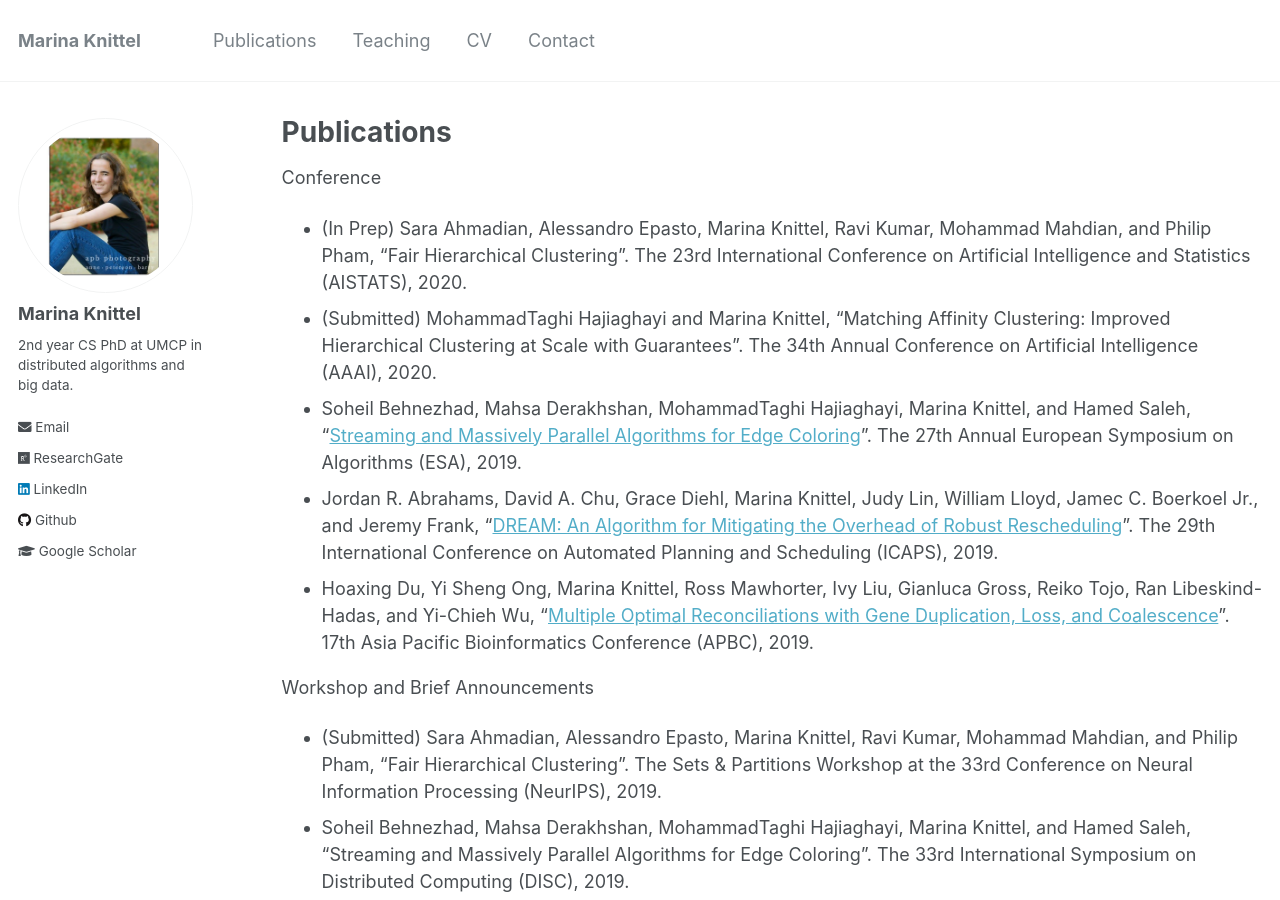
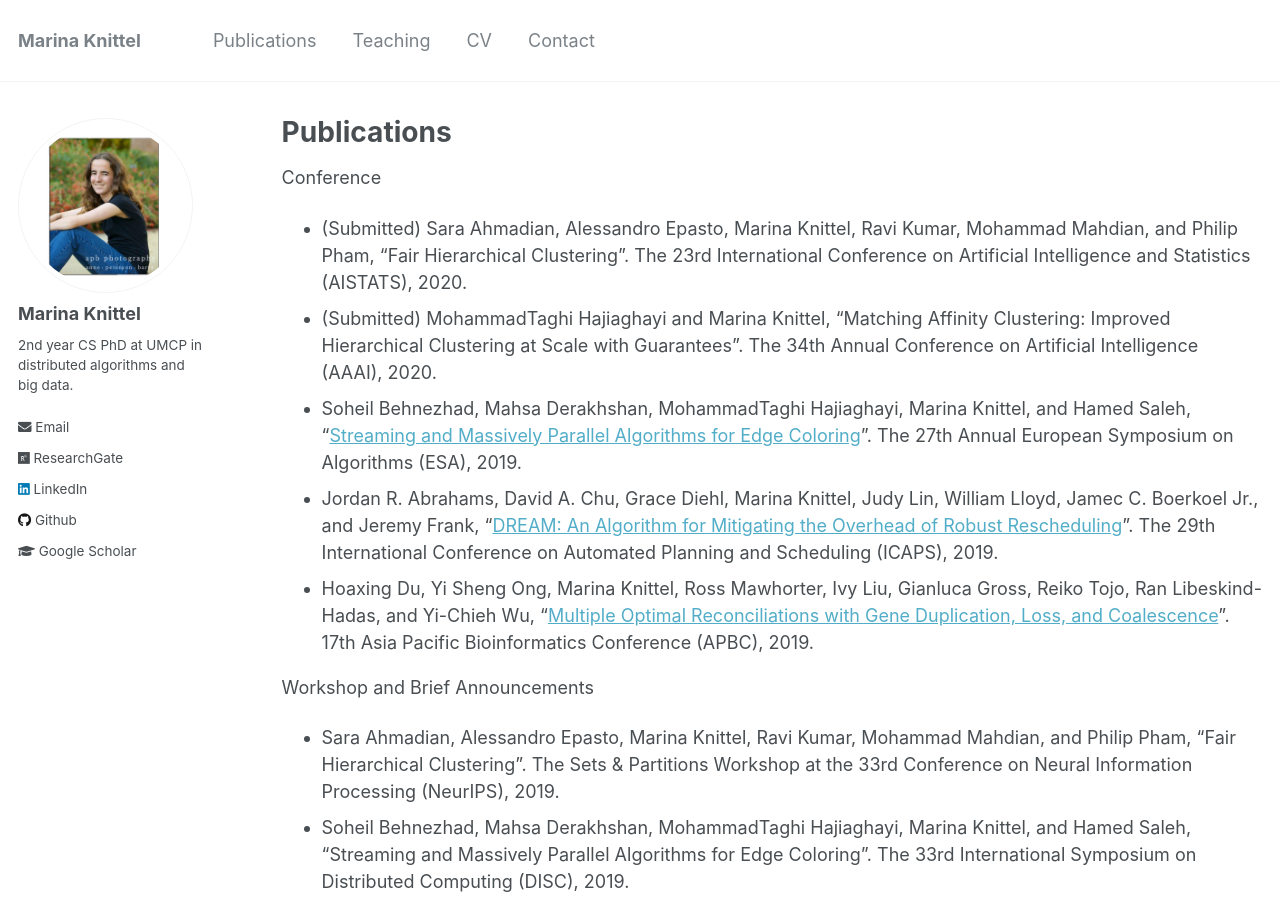
Before and after one commit to mknittel/mknittel.github.io, a Jekyll site: the page built from _pages/publications.md, in a window 1280 px wide and 900 px high. Built offline with Jekyll 4.4.1, drawn with Linux system fonts in a browser that asks for light colours.

Commit message:
Updated pubs

```diff
--- a/_pages/publications.md
+++ b/_pages/publications.md
@@ -6,14 +6,14 @@
 ---
 
 Conference
-* (In Prep) Sara Ahmadian, Alessandro Epasto, Marina Knittel, Ravi Kumar, Mohammad Mahdian, and Philip Pham, "Fair Hierarchical Clustering". The 23rd International Conference on Artificial Intelligence and Statistics (AISTATS), 2020.
+* (Submitted) Sara Ahmadian, Alessandro Epasto, Marina Knittel, Ravi Kumar, Mohammad Mahdian, and Philip Pham, "Fair Hierarchical Clustering". The 23rd International Conference on Artificial Intelligence and Statistics (AISTATS), 2020.
 * (Submitted) MohammadTaghi Hajiaghayi and Marina Knittel, "Matching Affinity Clustering: Improved Hierarchical Clustering at Scale with Guarantees". The 34th Annual Conference on Artificial Intelligence (AAAI), 2020.
 * Soheil Behnezhad, Mahsa Derakhshan, MohammadTaghi Hajiaghayi, Marina Knittel, and Hamed Saleh, "[Streaming and Massively Parallel Algorithms for Edge Coloring](https://mknittel.github.io/publications/Behnezhad-et-al-ESA-2019)". The 27th Annual European Symposium on Algorithms (ESA), 2019.
 * Jordan R. Abrahams, David A. Chu, Grace Diehl, Marina Knittel, Judy Lin, William Lloyd, Jamec C. Boerkoel Jr., and Jeremy Frank, "[DREAM: An Algorithm for Mitigating the Overhead of Robust Rescheduling](https://mknittel.github.io/publications/Abrahams-et-al-ICAPS-2019)". The 29th International Conference on Automated Planning and Scheduling (ICAPS), 2019.
 * Hoaxing  Du,  Yi  Sheng  Ong,  Marina  Knittel,  Ross  Mawhorter,  Ivy  Liu,  Gianluca  Gross,  Reiko Tojo, Ran Libeskind-Hadas, and Yi-Chieh Wu, "[Multiple Optimal Reconciliations with Gene Duplication,  Loss,  and  Coalescence](https://mknittel.github.io/publications/Du-et-al-APBC-2019)". 17th Asia Pacific Bioinformatics Conference (APBC), 2019.
 
 Workshop and Brief Announcements
-* (Submitted) Sara Ahmadian, Alessandro Epasto, Marina Knittel, Ravi Kumar, Mohammad Mahdian, and Philip Pham, "Fair Hierarchical Clustering". The Sets & Partitions Workshop at the 33rd Conference on Neural Information Processing (NeurIPS), 2019.
+* Sara Ahmadian, Alessandro Epasto, Marina Knittel, Ravi Kumar, Mohammad Mahdian, and Philip Pham, "Fair Hierarchical Clustering". The Sets & Partitions Workshop at the 33rd Conference on Neural Information Processing (NeurIPS), 2019.
 * Soheil Behnezhad, Mahsa Derakhshan, MohammadTaghi Hajiaghayi, Marina Knittel, and Hamed Saleh, "Streaming and Massively Parallel Algorithms for Edge Coloring". The 33rd International Symposium on Distributed Computing (DISC), 2019.
 * David A. Chu, Grace Diehl, Marina Knittel, Liam Lloyd, James C. Boerkoel Jr., and Jeremy Frank, "[Trade-offs Between Communication, Rescheduling, and Success Rate in Uncertain Multi-Agent Schedules](https://mknittel.github.io/publications/Chu-et-al-INTEX-2018)".  The Integrated Planning, Acting and Execution Workshop (IntEx) at The 28th International Conference on Automated Planning and Scheduling (ICAPS), 32-40, 2018.
 
```
